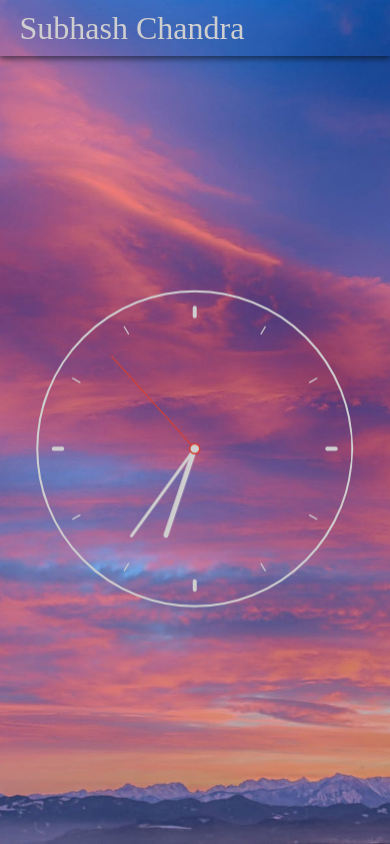
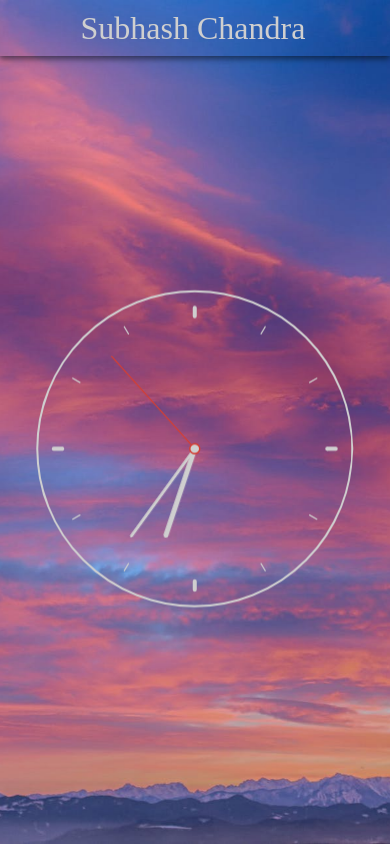
Before and after one commit to subhash3008/homepage, a React (Create React App) app: page / in a window 390 px wide. Built offline with nearby package versions, Linux system fonts and the light colour scheme.

Commit message:
minor changes

```diff
--- a/src/components/Header/Header.module.scss
+++ b/src/components/Header/Header.module.scss
@@ -5,6 +5,11 @@
     justify-content: space-between;
     padding: 12px 5vw;
 
+    @media (max-width: 600px) {
+        justify-content: center;
+        flex-flow: row wrap;
+    }
+
     &__Title {
         font-size: 32px;
         font-weight: 400;
```
